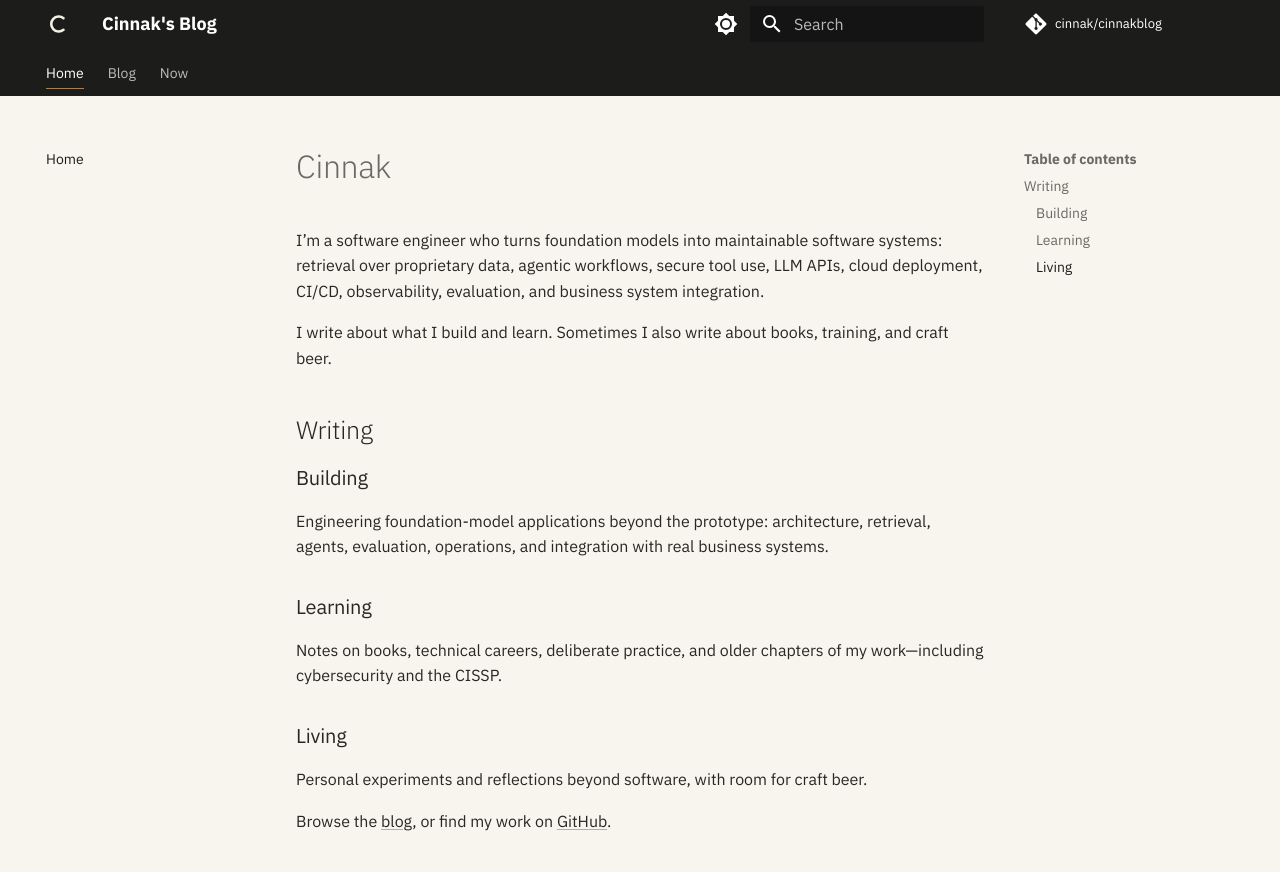
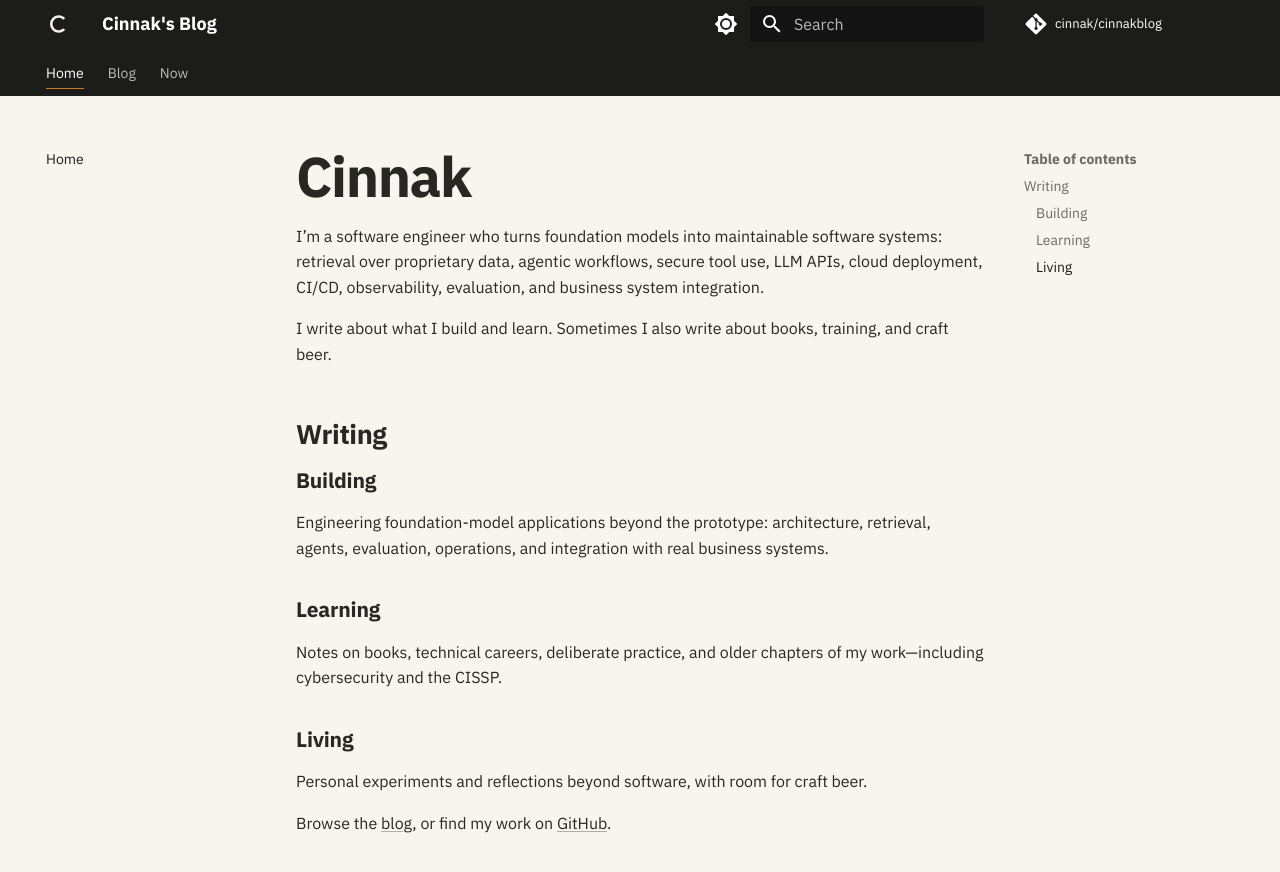
Before and after one commit to cinnak/cinnakblog, an MkDocs documentation site: the page built from docs/index.md, in a window 1280 px wide. Shown: the top 872 px of the page. Built offline with MkDocs 1.6.1 and Material for MkDocs 9.7.7, drawn with Linux system fonts in a browser that asks for light colours; comment, search, counter and statistics services are not loaded.

Commit message:
Unify site typography

```diff
--- a/docs/stylesheets/extra.css
+++ b/docs/stylesheets/extra.css
@@ -3,6 +3,13 @@
   --md-primary-fg-color--light: #292927;
   --md-primary-fg-color--dark: #121211;
   --md-accent-fg-color: #c47a22;
+  --type-body-size: 0.8rem;
+  --type-body-leading: 1.6;
+  --type-heading-1: clamp(2rem, 5vw, 2.8rem);
+  --type-heading-2: 1.35rem;
+  --type-heading-3: 1.05rem;
+  --type-heading-4: 0.9rem;
+  --type-meta-size: 0.65rem;
 }
 
 [data-md-color-scheme="default"] {
@@ -24,6 +31,55 @@
 .md-logo img {
   width: 1.2rem;
   height: 1.2rem;
+}
+
+.md-typeset {
+  font-size: var(--type-body-size);
+  font-kerning: normal;
+  line-height: var(--type-body-leading);
+}
+
+.md-typeset h1,
+.md-typeset h2,
+.md-typeset h3,
+.md-typeset h4 {
+  color: var(--md-default-fg-color);
+  font-weight: 700;
+}
+
+.md-typeset h1 {
+  margin: 0 0 0.75rem;
+  font-size: var(--type-heading-1);
+  letter-spacing: -0.025em;
+  line-height: 1.1;
+}
+
+.md-typeset h2 {
+  margin: 2.5rem 0 0.75rem;
+  font-size: var(--type-heading-2);
+  letter-spacing: -0.015em;
+  line-height: 1.2;
+}
+
+.md-typeset h3 {
+  margin: 1.75rem 0 0.5rem;
+  font-size: var(--type-heading-3);
+  letter-spacing: -0.01em;
+  line-height: 1.3;
+}
+
+.md-typeset h4 {
+  margin: 1.5rem 0 0.5rem;
+  font-size: var(--type-heading-4);
+  line-height: 1.35;
+}
+
+.md-meta,
+.md-post__meta {
+  font-family: var(--md-code-font-family);
+  font-size: var(--type-meta-size);
+  font-variant-numeric: tabular-nums;
+  line-height: 1.5;
 }
 
 .md-tabs__item--active .md-tabs__link {
@@ -52,6 +108,10 @@
   text-decoration-color: currentcolor;
 }
 
+.md-typeset :is(h1, h2, h3, h4) a {
+  text-decoration: none;
+}
+
 :focus-visible {
   outline: 2px solid var(--md-accent-fg-color);
   outline-offset: 3px;
@@ -68,15 +128,6 @@
   padding-block: clamp(1rem, 3vw, 2.5rem) var(--now-space-xl);
 }
 
-.now-page h1 {
-  margin: 0 0 var(--now-space-sm);
-  color: var(--md-default-fg-color);
-  font-size: clamp(2.25rem, 6vw, 3.25rem);
-  font-weight: 700;
-  letter-spacing: -0.025em;
-  line-height: 1.1;
-}
-
 .now-page .now-updated {
   display: flex;
   align-items: center;
@@ -86,7 +137,7 @@
   border-bottom: 1px solid var(--md-default-fg-color--lightest);
   color: var(--md-default-fg-color--light);
   font-family: var(--md-code-font-family);
-  font-size: 0.75rem;
+  font-size: var(--type-meta-size);
   line-height: 1.5;
 }
 
@@ -99,20 +150,9 @@
   flex: 0 0 auto;
 }
 
-.now-page h2 {
-  margin: var(--now-space-lg) 0 var(--now-space-sm);
-  color: var(--md-default-fg-color);
-  font-size: 1.25rem;
-  font-weight: 700;
-  letter-spacing: -0.015em;
-  line-height: 1.25;
-}
-
 .now-page p {
   max-width: 65ch;
   margin-block: 0 var(--now-space-md);
-  font-size: 0.9rem;
-  line-height: 1.7;
 }
 
 .md-footer-meta {
```
